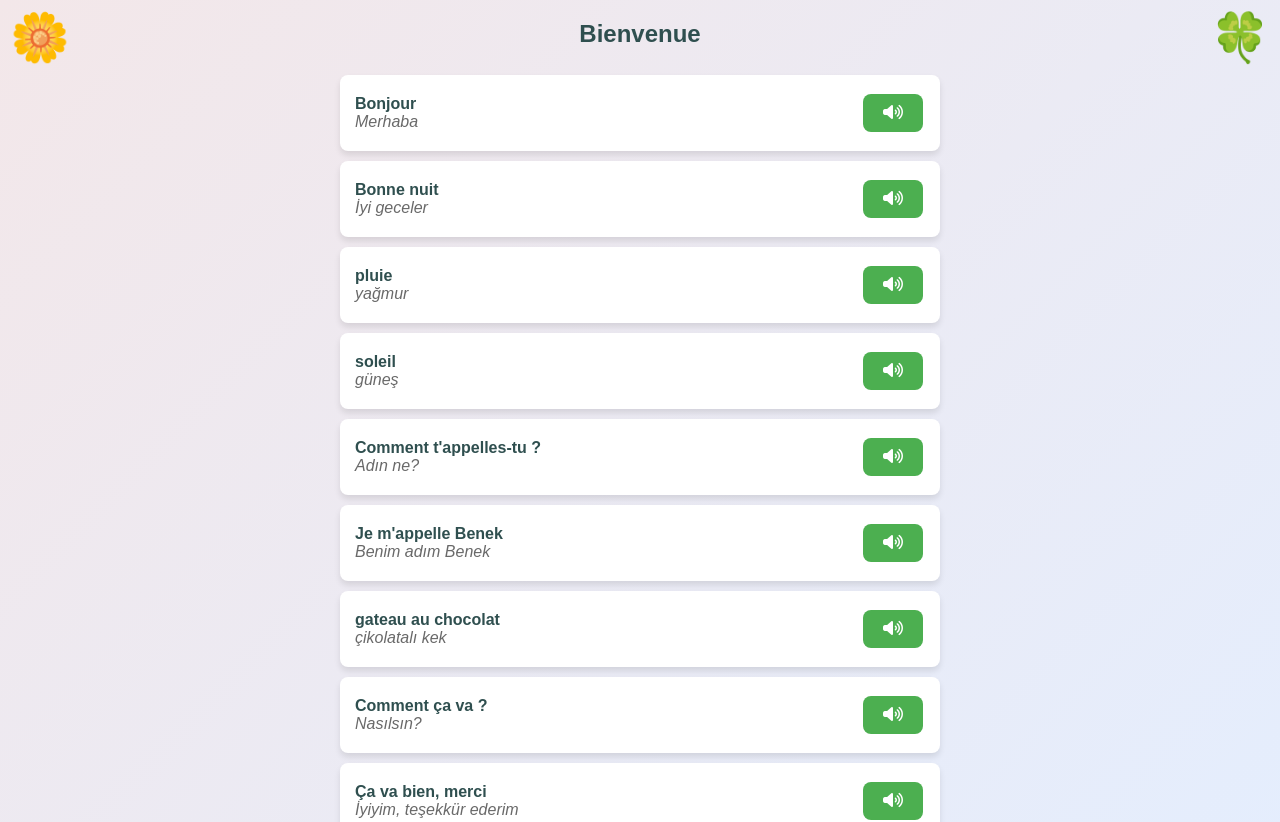
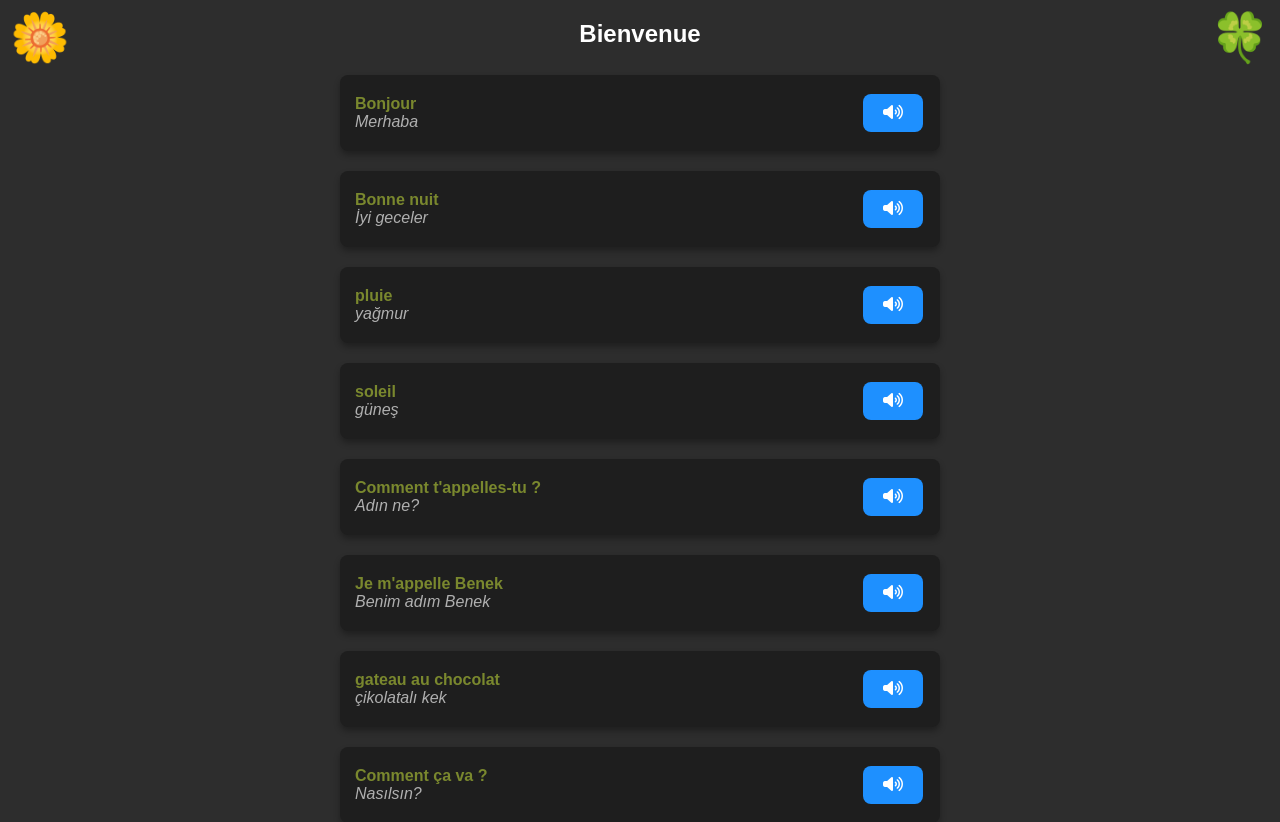
Before and after one commit to nigranac/Trefle-Quatre, a Next.js app: page / in a window 1280 px wide. Shown: the top 822 px of the page. Built offline with nearby package versions, Linux system fonts and the light colour scheme.

Commit message:
add color

```diff
--- a/package.json
+++ b/package.json
@@ -9,9 +9,9 @@
     "lint": "next lint"
   },
   "dependencies": {
+    "next": "14.2.5",
     "react": "^18",
-    "react-dom": "^18",
-    "next": "14.2.5"
+    "react-dom": "^18"
   },
   "devDependencies": {
     "eslint": "^8",
--- a/src/app/layout.js
+++ b/src/app/layout.js
@@ -4,8 +4,8 @@ import "./globals.css";
 const inter = Inter({ subsets: ["latin"] });
 
 export const metadata = {
-  title: "Create Next App",
-  description: "Generated by create next app",
+  title: "Trèfle à quatre feuilles ",
+  description: "Bien sûr, un jour",
 };
 
 export default function RootLayout({ children }) {
@@ -18,6 +18,14 @@ export default function RootLayout({ children }) {
           crossOrigin="anonymous"
           referrerPolicy="no-referrer"
         />
+        <meta property="og:title" content="Trèfle à quatre feuilles" />
+        <meta property="og:description" content="Bien sûr, un jour" />
+        <meta
+          property="og:image"
+          content="https://parade.com/.image/ar_1:1%2Cc_fill%2Ccs_srgb%2Cfl_progressive%2Cq_auto:good%2Cw_1200/MTkwNTgxNDU5NDY0MzY1OTQ4/four-leaf-clovers-jpg.jpg"
+        />
+        <meta property="og:url" content="https://trefle-quatre.vercel.app/" />
+        <meta property="og:type" content="website" />
       </head>
       <body className={inter.className}>{children}</body>
     </html>
--- a/src/app/page.js
+++ b/src/app/page.js
@@ -1,11 +1,13 @@
 "use client";
 import React, { useState, useEffect } from "react";
 import styles from "./page.module.css";
+
 const phrases = ["Hoşgeldin", "Bienvenue"];
 const typingSpeed = 150;
 const erasingSpeed = 100;
 const delayBetweenPhrases = 1000;
-export default function Home() {
+
+const TypingEffect = () => {
   const [currentPhrase, setCurrentPhrase] = useState("");
   const [isDeleting, setIsDeleting] = useState(false);
   const [loopNum, setLoopNum] = useState(0);
@@ -36,6 +38,10 @@ export default function Home() {
 
     return () => clearTimeout(typingTimer);
   }, [currentPhrase, isDeleting, loopNum]);
+
+  return <div className={styles.welcomeMessage}>{currentPhrase}</div>;
+};
+
 const SENTENCES = [
   {
     id: 1,
@@ -105,14 +111,14 @@ export default function Home() {
   },
 ];
 
-  function ColorfulText({ text, translation }) {
+const ColorfulText = ({ text, translation }) => {
   return (
     <div>
-        <p style={{ fontWeight: "bold", color: "#2F4F4F" }}>{text}</p>
-        <p style={{ color: "#696969", fontStyle: "italic" }}>{translation}</p>
+      <p className={styles.textColor}>{text}</p>{" "}
+      <p style={{ color: "#B0B0B0", fontStyle: "italic" }}>{translation}</p>
     </div>
   );
-  }
+};
 
 function speak(text) {
   const utterance = new SpeechSynthesisUtterance(text);
@@ -120,11 +126,12 @@ export default function Home() {
   window.speechSynthesis.speak(utterance);
 }
 
+export default function Home() {
   return (
     <main className={styles.main}>
       <div className={styles.clover}>🍀</div>
       <div className={styles.daisy}>🌼</div>
-      <div className={styles.welcomeMessage}>{currentPhrase}</div>
+      <TypingEffect />
       <ul className={styles.list}>
         {SENTENCES.map((sentence) => (
           <li className={styles.listItem} key={sentence.id}>
--- a/src/app/page.module.css
+++ b/src/app/page.module.css
@@ -4,7 +4,7 @@
   align-items: center;
   padding: 20px;
   font-family: "Arial", sans-serif;
-  background: linear-gradient(135deg, #f3e7e9, #e3eeff);
+  background: #2d2d2d;
   position: relative;
 }
 .clover {
@@ -22,7 +22,7 @@
 .welcomeMessage {
   font-size: 24px;
   font-weight: bold;
-  color: #2f4f4f;
+  color: #ffffff; /* White for better readability */
   margin-bottom: 20px;
   height: 30px;
   animation: fadeIn 1s ease-in-out;
@@ -45,11 +45,11 @@
 }
 
 .listItem {
-  background-color: white;
-  margin-bottom: 10px;
+  background-color: #1e1e1e;
+  margin-bottom: 20px;
   padding: 15px;
   border-radius: 8px;
-  box-shadow: 0 4px 6px rgba(0, 0, 0, 0.1);
+  box-shadow: 0 4px 6px rgba(0, 0, 0, 0.3);
   display: flex;
   justify-content: space-between;
   align-items: center;
@@ -58,10 +58,11 @@
 .colorful-text span {
   font-size: 18px;
   font-weight: bold;
+  color: #ffcc00;
 }
 
 .button {
-  background-color: #4caf50; /* Green */
+  background-color: #1e90ff; /* Bright blue */
   border: none;
   color: white;
   padding: 10px 20px;
@@ -75,9 +76,13 @@
 }
 
 .button:hover {
-  background-color: #45a049;
+  background-color: #1c86ee; /* Slightly darker blue */
 }
 
 .fas {
   color: white;
 }
+.textColor {
+  color: rgb(122 136 46);
+  font-weight: bold;
+}
```
Lines whose indentation alone changed are shown as unchanged.
